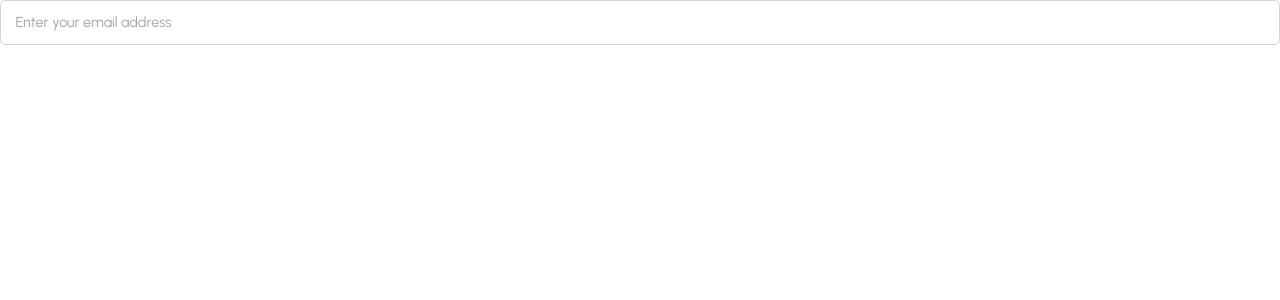
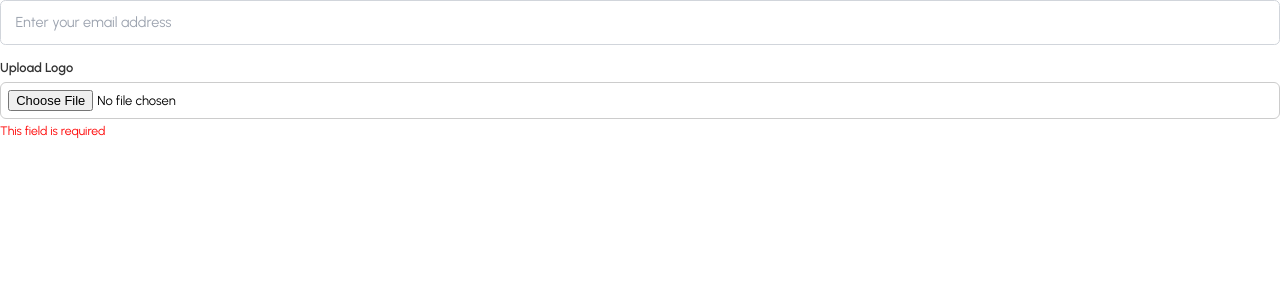
Before and after one commit to jkcsoftwaresllp/crm-client, a React (Vite) app: page / in a window 1280 px wide. Shown: the top 300 px of the page. Built offline with nearby package versions, Linux system fonts and the light colour scheme.

Commit message:
feat: added file input

```diff
--- a/src/App.jsx
+++ b/src/App.jsx
@@ -1,10 +1,29 @@
 import "./App.css";
 import EmailInput from "./components/ui/EmailInput";
+import FileInput from "./components/ui/FileInput";
+import { useState } from "react";
+
 function App() {
+  const [selectedFile, setSelectedFile] = useState(null);
+
+  const handleFileChange = (e) => {
+    const file = e.target.files[0];
+    setSelectedFile(file);
+    console.log("Selected file:", file);
+  };
+
   return (
     <>
-    <EmailInput />
+      <EmailInput />
 
+      <FileInput
+        label="Upload Logo"
+        name="logo"
+        onChange={handleFileChange}
+        accept="image/png, image/jpeg"
+        required
+        error={!selectedFile ? "This field is required" : ""}
+      />
     </>
   );
 }
--- /dev/null
+++ b/src/components/styling/FileInput.module.css
@@ -0,0 +1,43 @@
+.container {
+  margin: 1rem 0;
+  display: flex;
+  flex-direction: column;
+}
+
+.label {
+  font-weight: 600;
+  margin-bottom: 0.5rem;
+  color: #333;
+}
+
+.input {
+  padding: 0.5rem;
+  border: 1px solid #ccc;
+  border-radius: 6px;
+  background-color: #fff;
+  cursor: pointer;
+}
+
+.fileName {
+  margin-top: 0.5rem;
+  font-size: 0.9rem;
+  color: #444;
+}
+
+.previewContainer {
+  margin-top: 0.8rem;
+  max-width: 200px;
+}
+
+.previewImage {
+  width: 100%;
+  height: auto;
+  border-radius: 6px;
+  border: 1px solid #ddd;
+}
+
+.error {
+  color: red;
+  font-size: 0.85rem;
+  margin-top: 0.3rem;
+}
--- /dev/null
+++ b/src/components/ui/FileInput.jsx
@@ -0,0 +1,49 @@
+import React, { useState } from "react";
+import styles from "../styling/FileInput.module.css";
+
+const FileInput = ({ label, name, onChange, accept, required, error }) => {
+  const [preview, setPreview] = useState(null);
+  const [fileName, setFileName] = useState("");
+
+  const handleChange = (e) => {
+    const file = e.target.files[0];
+
+    if (file) {
+      setFileName(file.name);
+      setPreview(URL.createObjectURL(file));
+    } else {
+      setFileName("");
+      setPreview(null);
+    }
+
+    if (onChange) onChange(e); // Pass file change to parent
+  };
+
+  return (
+    <div className={styles.container}>
+      {label && <label htmlFor={name} className={styles.label}>{label}</label>}
+
+      <input
+        type="file"
+        name={name}
+        id={name}
+        accept={accept || "image/png, image/jpeg"}
+        required={required}
+        onChange={handleChange}
+        className={styles.input}
+      />
+
+      {fileName && <p className={styles.fileName}>Selected: {fileName}</p>}
+
+      {preview && (
+        <div className={styles.previewContainer}>
+          <img src={preview} alt="Preview" className={styles.previewImage} />
+        </div>
+      )}
+
+      {error && <p className={styles.error}>{error}</p>}
+    </div>
+  );
+};
+
+export default FileInput;
```
